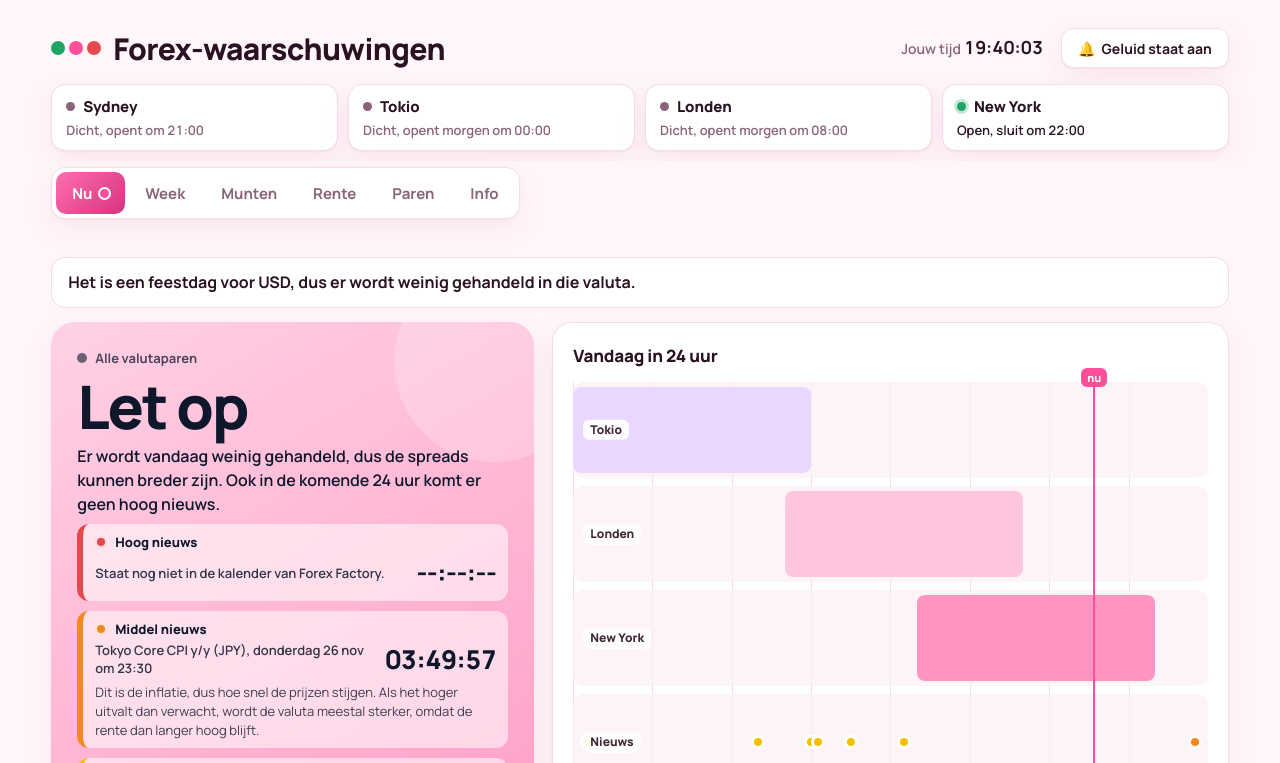
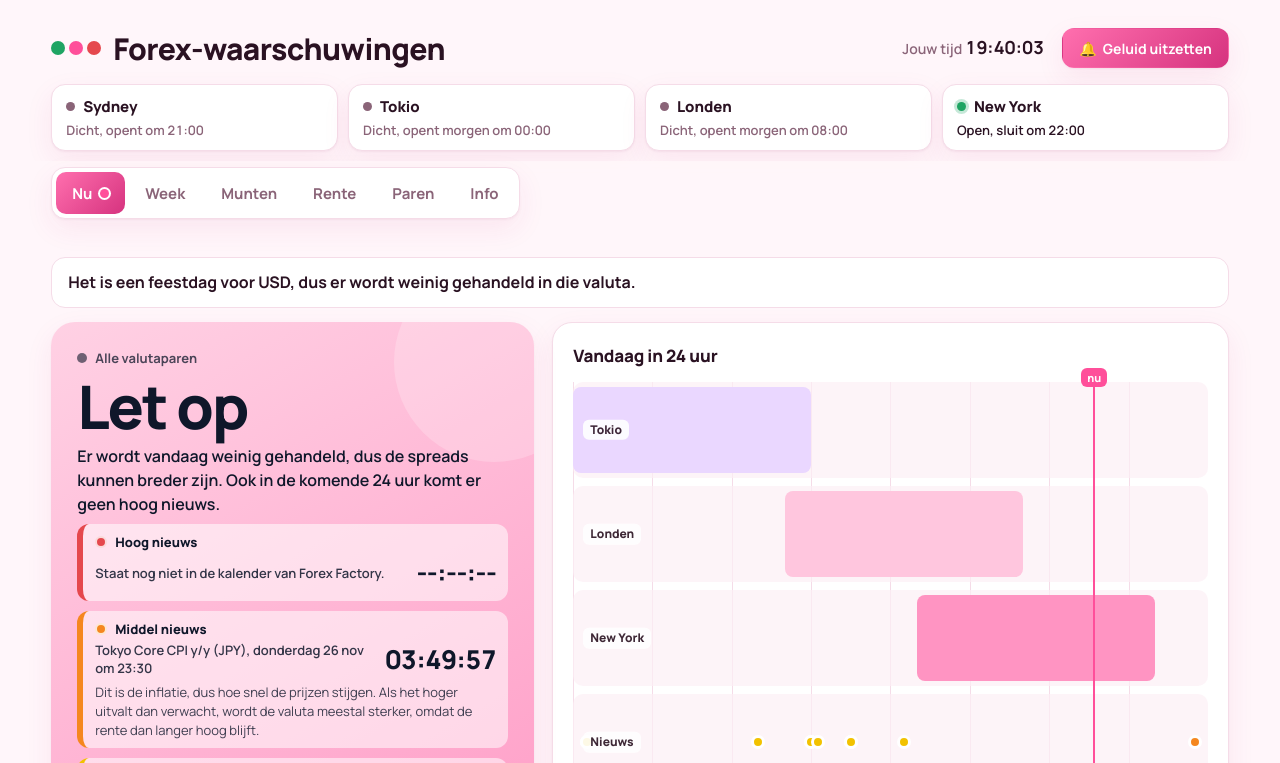
Before and after one commit to mwillemsen04-jpg/Forex-waarschuwingen, a plain HTML site: page index.html in a window 1280 px wide. Both pictures are taken after a click on the button "Geluid aanzetten". Shown: the top 763 px of the page. Drawn offline with Linux system fonts and the light colour scheme.

Commit message:
Geluid aan- en uitzetten, met testgeluid bij aanzetten
Co-Authored-By: Claude Opus 5.5 <noreply@anthropic.com>
Claude-Session: https://claude.ai/code/session_01QarLy1XvHJk1t4Fp3TBuB7

```diff
--- a/index.html
+++ b/index.html
@@ -105,7 +105,9 @@ button:focus-visible,nav a:focus-visible{outline:3px solid var(--blue);outline-o
 .set{display:flex;flex-wrap:wrap;gap:12px;align-items:center}
 button.btn{min-height:44px;padding:0 18px;border-radius:12px;border:0;background:linear-gradient(135deg,#ff6fae,#d6337f);color:#fff;font:700 15px Manrope,sans-serif;cursor:pointer}
 button.ghost{background:var(--card);color:var(--ink);border:1px solid var(--line);box-shadow:var(--shadow)}
-button.ghost::before{content:"🔔";margin-right:6px}
+button.ghost::before{content:"🔕";margin-right:6px}
+button.ghost.on::before{content:"🔔"}
+button.ghost.on{background:linear-gradient(135deg,#ff6fae,#d6337f);color:#fff;border-color:transparent}
 .note{color:var(--soft);font-size:14px;margin:10px 0 0;line-height:1.6}
 .empty{color:var(--soft);padding:12px 0}
 .banner{margin:0 0 14px;padding:12px 16px;border-radius:14px;font-weight:700;display:none;background:var(--card);border:1px solid var(--line)}
@@ -522,7 +524,7 @@ function tick(){
  if(nowD.getSeconds()===0){renderLists();if(nowD.getHours()===0&&nowD.getMinutes()===0){build();renderStrip()}}
 }
 let ctx=null;const fired=new Set();
-function beep(n){if(!ctx)return;const notes=[[659.25,0],[880,.16],[1318.5,.32]];for(let r=0;r<n;r++)notes.forEach(([f,d])=>{const t=ctx.currentTime+r*.9+d;[['sine',1,.18],['triangle',2,.03]].forEach(([type,mul,vol])=>{const o=ctx.createOscillator(),g=ctx.createGain();o.type=type;o.frequency.value=f*mul;o.connect(g);g.connect(ctx.destination);g.gain.setValueAtTime(.0001,t);g.gain.exponentialRampToValueAtTime(vol,t+.015);g.gain.exponentialRampToValueAtTime(.0001,t+1.1);o.start(t);o.stop(t+1.15)})})}
+function beep(n){if(!ctx||!soundOn)return;const notes=[[659.25,0],[880,.16],[1318.5,.32]];for(let r=0;r<n;r++)notes.forEach(([f,d])=>{const t=ctx.currentTime+r*.9+d;[['sine',1,.18],['triangle',2,.03]].forEach(([type,mul,vol])=>{const o=ctx.createOscillator(),g=ctx.createGain();o.type=type;o.frequency.value=f*mul;o.connect(g);g.connect(ctx.destination);g.gain.setValueAtTime(.0001,t);g.gain.exponentialRampToValueAtTime(vol,t+.015);g.gain.exponentialRampToValueAtTime(.0001,t+1.1);o.start(t);o.stop(t+1.15)})})}
 function notify(txt){try{if(window.Notification&&Notification.permission==='granted')new Notification('Forex-waarschuwing',{body:txt})}catch(e){}}
 function alerts(R,now){R.filter(e=>e.imp==='h').forEach(e=>{[[30*6e4,'over 30 minuten',1],[0,'nu',2]].forEach(([d,txt,n])=>{const k=+e.t+'|'+e.name+'|'+d,at=+e.t-d;if(now>=at&&now<at+3e4&&!fired.has(k)){fired.add(k);beep(n);notify(e.name+' '+txt)}})})}
 function all(){build();renderLists();renderStrip();renderRates();renderCoins();tick()}
@@ -534,7 +536,15 @@ window.addEventListener('hashchange',show);
 
 /* events */
 $('wf').addEventListener('click',ev=>{const b=ev.target.closest('[data-f]');if(!b)return;wfil=b.dataset.f;ls.set('fxw-wf',wfil);renderLists()});
-$('snd').addEventListener('click',ev=>{try{ctx=ctx||new (window.AudioContext||window.webkitAudioContext)();ctx.resume();beep(1);ev.target.textContent='Geluid staat aan';try{window.Notification&&Notification.requestPermission().catch(()=>{})}catch(e){}}catch(e){ev.target.textContent='Geluid werkt hier niet'}});
+let soundOn=false;
+$('snd').addEventListener('click',()=>{const b=$('snd');
+ if(soundOn){soundOn=false;b.textContent='Geluid aanzetten';b.classList.remove('on');return}
+ try{ctx=ctx||new (window.AudioContext||window.webkitAudioContext)();
+  // stille buffer ontgrendelt geluid op iPhone
+  const sb=ctx.createBuffer(1,1,22050),src=ctx.createBufferSource();src.buffer=sb;src.connect(ctx.destination);src.start(0);
+  Promise.resolve(ctx.resume()).then(()=>{soundOn=true;beep(1);b.textContent='Geluid uitzetten';b.classList.add('on')});
+  try{window.Notification&&Notification.requestPermission().catch(()=>{})}catch(e){}
+ }catch(e){b.textContent='Geluid werkt hier niet'}});
 const ffInfo=()=>{$('ffinfo').textContent=(ff.items||[]).length+' berichten ingeladen, voor het laatst bijgewerkt op '+ff.at};
 
 const ro=new ResizeObserver(renderStrip);ro.observe($('rows'));
```
